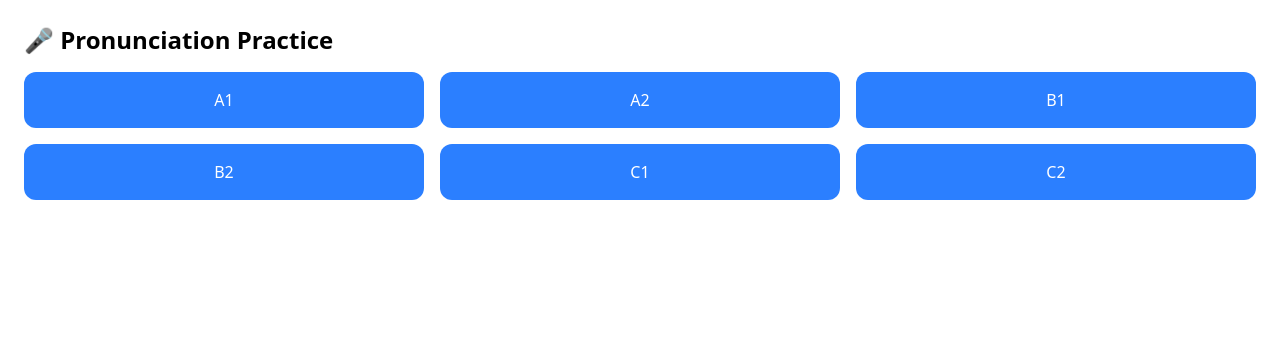
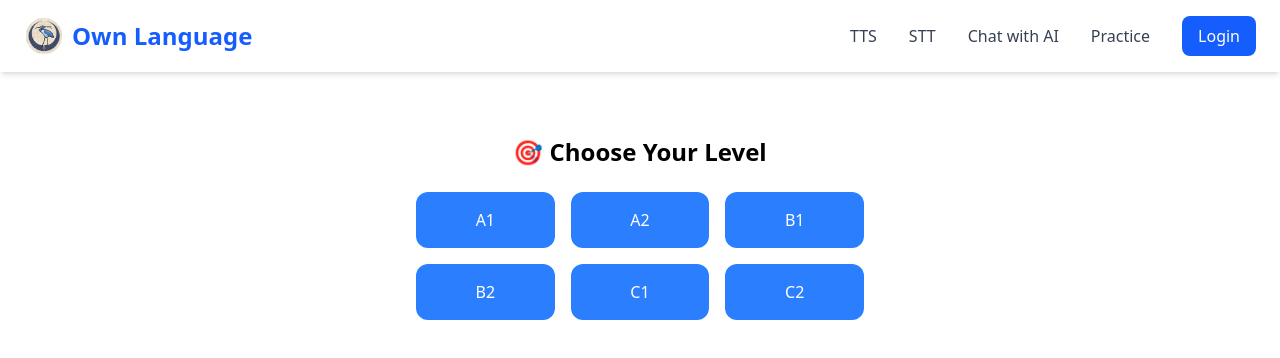
Before and after one commit to farhaghallab3/english-ai-coach, a React (Vite) app: page /practice in a window 1280 px wide. Shown: the top 358 px of the page. Built offline with nearby package versions, Linux system fonts and the light colour scheme.

Commit message:
add words levels

```diff
--- a/package.json
+++ b/package.json
@@ -14,6 +14,7 @@
     "@mui/icons-material": "^7.3.4",
     "@mui/material": "^7.3.4",
     "@tailwindcss/vite": "^4.1.16",
+    "axios": "^1.13.1",
     "canvas-confetti": "^1.9.4",
     "framer-motion": "^12.23.24",
     "lucide-react": "^0.548.0",
--- a/src/App.jsx
+++ b/src/App.jsx
@@ -8,7 +8,7 @@ import TextToSpeech from "./pages/TTS/TextToSpeech";
 import SpeechToText from "./pages/STT/SpeechToText";
 import ChatWithAI from "./pages/Chat/ChatWithAI";
 import ChatWithWordsAI from "./pages/Chat/ChatWithWordsAI";
-import PracticePage from "./pages/Practice/PronunciationPractice";
+import PronunciationPractice from "./pages/Practice/PronunciationPractice";
 // import Levels from "./pages/Levels";
 // import LevelsPage from "./pages/Practice/LevelsPage";
 
@@ -30,7 +30,7 @@ function App() {
       <Route path = "/chat-words-ai" element = {<ChatWithWordsAI/>} />
         {/* <Route path="/payment" element={<PaymentPage />} /> */}
 {/* <Route path="/practice" element={<LevelsPage />} /> */}
-<Route path="/practice" element={<PracticePage />} />
+<Route path="/practice" element={<PronunciationPractice />} />
 
 
 
--- a/src/pages/Practice/PronunciationPractice.jsx
+++ b/src/pages/Practice/PronunciationPractice.jsx
@@ -1,72 +1,94 @@
 import React, { useState, useEffect } from "react";
+import axios from "axios";
+import Navbar from "../../components/Navbar";
 
-const levels = ["A1", "A2", "B1", "B2", "C1", "C2"];
+const BASE_URL = "https://farha31.pythonanywhere.com/api";
 
-export default function PronunciationPractice() {
+const PronunciationPractice = () => {
+  const [levels, setLevels] = useState(["A1", "A2", "B1", "B2", "C1", "C2"]);
   const [selectedLevel, setSelectedLevel] = useState(null);
   const [words, setWords] = useState([]);
+  const [selectedWord, setSelectedWord] = useState(null);
 
   useEffect(() => {
     if (selectedLevel) {
-      fetch(`https://farha31.pythonanywhere.com/api/words/${selectedLevel}/`)
-        .then((res) => res.json())
-        .then((data) => setWords(data))
-        .catch((err) => console.error("Error:", err));
+      axios
+        .get(`${BASE_URL}/words/${selectedLevel}/`)
+        .then((res) => setWords(res.data))
+        .catch((err) => console.error("Error fetching words:", err));
     }
   }, [selectedLevel]);
 
   return (
-    <div className="p-6">
-      <h1 className="text-2xl font-bold mb-4">🎤 Pronunciation Practice</h1>
+    <>
+    <Navbar/>
+    <div className="p-16 text-center">
 
-      {!selectedLevel && (
-        <div className="grid grid-cols-3 gap-4">
-          {levels.map((lvl) => (
+      {!selectedLevel && !selectedWord && (
+        <>
+          <h1 className="text-2xl font-bold mb-6">🎯 Choose Your Level</h1>
+          <div className="grid grid-cols-3 gap-4 max-w-md mx-auto">
+            {levels.map((level) => (
               <button
-              key={lvl}
-              className="p-4 bg-blue-500 text-white rounded-xl hover:bg-blue-600"
-              onClick={() => setSelectedLevel(lvl)}
+                key={level}
+                onClick={() => setSelectedLevel(level)}
+                className="p-4 bg-blue-500 text-white rounded-xl hover:bg-blue-600 transition-all"
               >
-              {lvl}
+                {level}
               </button>
             ))}
           </div>
+        </>
       )}
 
-      {selectedLevel && (
-        <div>
+      {selectedLevel && !selectedWord && (
+        <>
           <button
-            className="mb-4 px-4 py-2 bg-gray-200 rounded"
             onClick={() => setSelectedLevel(null)}
+            className="mb-4 text-blue-600 underline"
           >
-            ← Back
+            ← Back to Levels
+          </button>
+          <h2 className="text-xl font-semibold mb-4">Words in {selectedLevel}</h2>
+          <div className="grid grid-cols-2 gap-3 max-w-md mx-auto">
+            {words.map((word) => (
+              <button
+                key={word.id}
+                onClick={() => setSelectedWord(word)}
+                className="p-3 border rounded-xl hover:bg-gray-100"
+              >
+                {word.word}
+              </button>
+            ))}
+          </div>
+        </>
+      )}
+
+      {selectedWord && (
+        <div className="max-w-lg mx-auto">
+          <button
+            onClick={() => setSelectedWord(null)}
+            className="mb-4 text-blue-600 underline"
+          >
+            ← Back to {selectedLevel} Words
           </button>
 
-          <h2 className="text-xl font-semibold mb-4">Level {selectedLevel}</h2>
+          <h2 className="text-2xl font-bold mb-2">{selectedWord.word}</h2>
+          <p className="text-gray-700 mb-4">{selectedWord.meaning}</p>
 
-          {words.length === 0 ? (
-            <p>Loading...</p>
-          ) : (
-            words.map((word) => (
-              <div
-                key={word.id}
-                className="p-4 mb-4 border rounded-xl shadow-sm bg-white"
-              >
-                <h3 className="text-lg font-bold">{word.word}</h3>
-                <p className="text-gray-600">{word.meaning}</p>
-                <p className="text-sm text-gray-500">{word.type}</p>
-                <ul className="mt-2 text-gray-700 list-disc ml-5">
-                  {[word.example1, word.example2, word.example3, word.example4, word.example5]
+          <h3 className="text-lg font-semibold mb-2">Examples:</h3>
+          <ul className="text-left list-disc ml-6 space-y-2">
+            {[selectedWord.example1, selectedWord.example2, selectedWord.example3, selectedWord.example4, selectedWord.example5]
               .filter(Boolean)
               .map((ex, i) => (
                 <li key={i}>{ex}</li>
               ))}
           </ul>
         </div>
-            ))
       )}
     </div>
-      )}
-    </div>
+    </>
   );
-}
+};
+
+export default PronunciationPractice;
--- a/src/pages/PronunciationTest.jsx
+++ b/src/pages/PronunciationTest.jsx
@@ -149,6 +149,7 @@ const PronunciationTest = () => {
 
   return (
     <div className="flex flex-col items-center justify-center min-h-screen bg-gradient-to-br from-green-100 to-blue-100 p-6">
+
       <div className="bg-white rounded-2xl shadow-lg p-8 w-full max-w-md text-center">
         <h1 className="text-2xl font-bold mb-4 text-green-600">
           Pronunciation Practice 🗣️
```
Also changed, not shown: 1 other file (tests, documents, lock files or other folders). Lines whose indentation alone changed are shown as unchanged.
